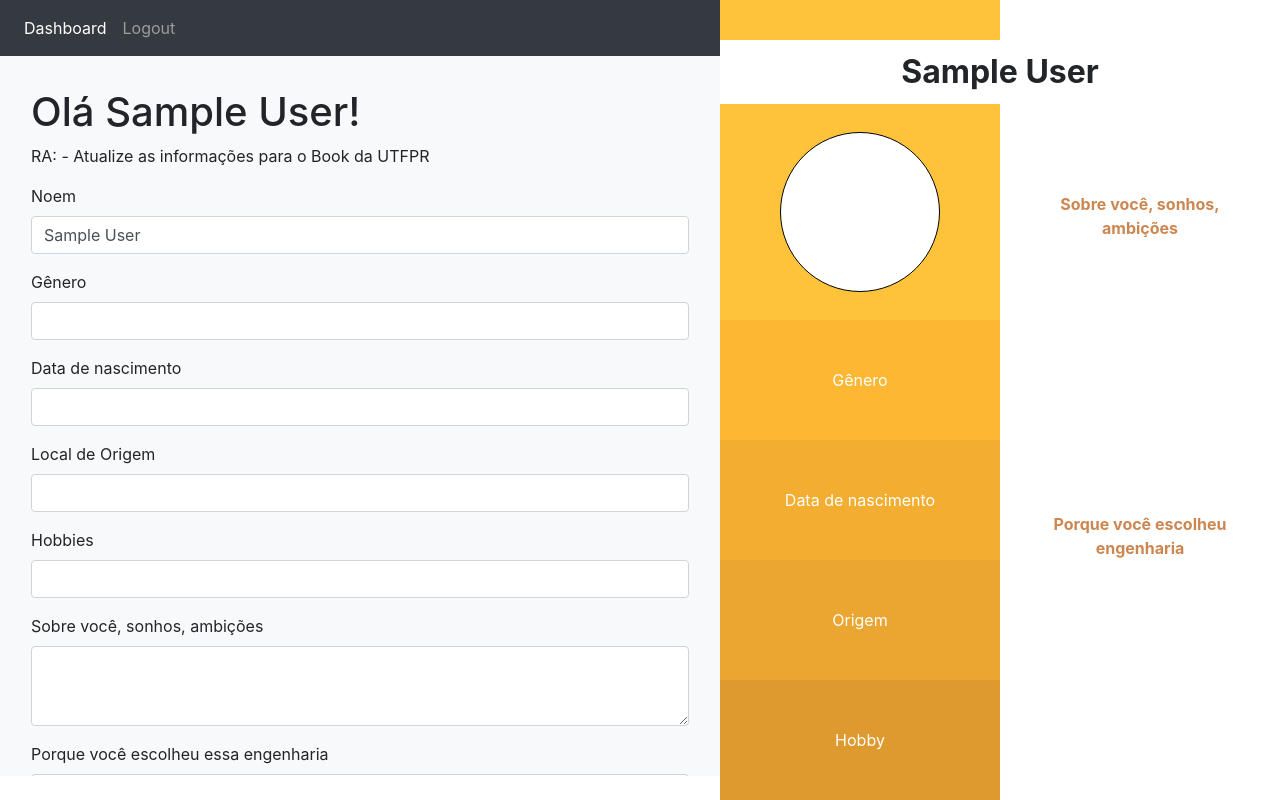
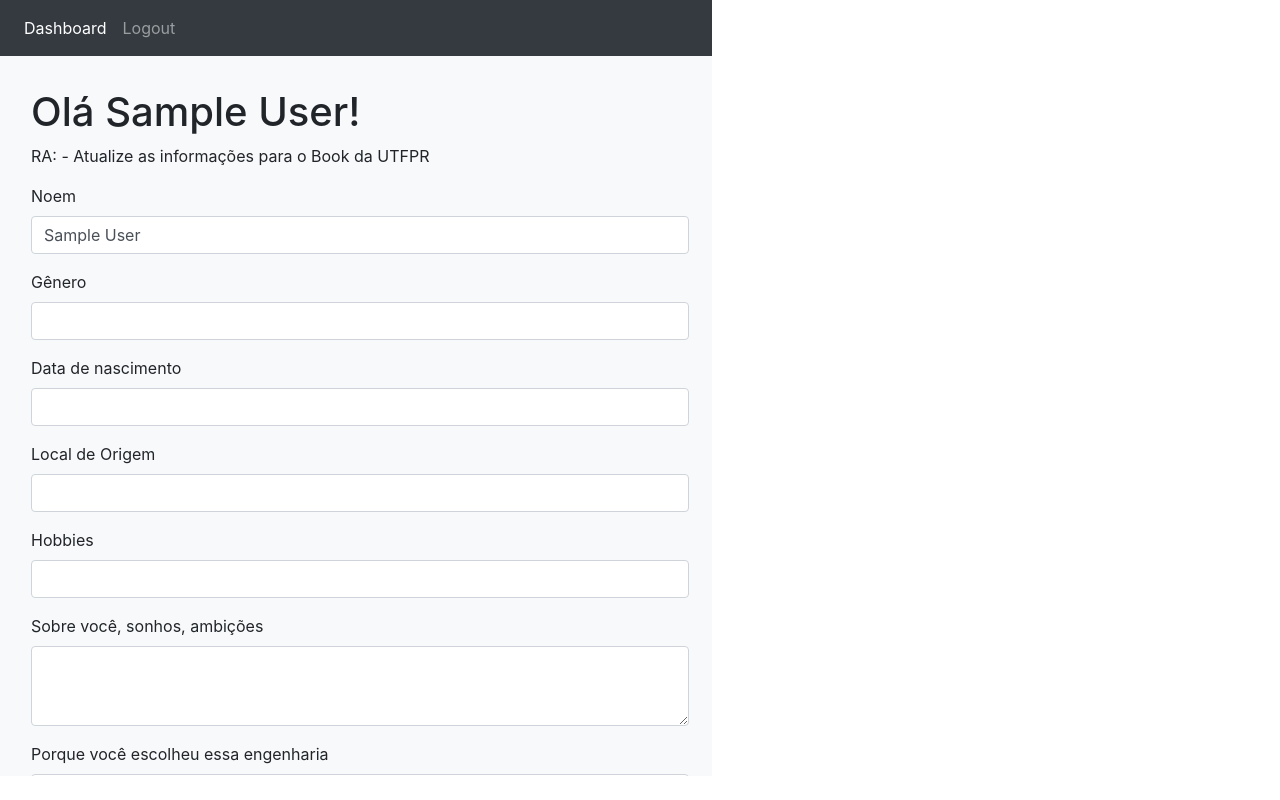
Before and after one commit to M4rcusVinicius/book-utfpr-s21, a Next.js app: page / in a window 1280 px wide. Built offline with nearby package versions, Linux system fonts and the light colour scheme; sample sign-in values are in the browser's storage.

Commit message:
Update Preview

```diff
--- a/components/Preview/index.js
+++ b/components/Preview/index.js
@@ -1,21 +1,15 @@
 import { useState } from "react";
 import styled from "styled-components";
 
+/* import { Model } from './Model' */
 export { Preview };
-
-/*
-
-297 --- h
-210 --- 100vw
-
-*/
 
 const Wrapper = styled.div`
   @media (max-width: 900px) {
     display: ${(props) => (props.display ? "flex" : "none")};
     background-color: #eee;
-    height: 100vh;
-    width: 100vw;
+    height: 200vh;
+    width: 71vh;
     position: absolute;
     top: 0;
     left: 0;
@@ -28,148 +22,13 @@ const PreviewContainer = styled.section`
   right: 0;
   top: 0;
   height: 100vh;
-  width: 70vh;
-  background-color: white;
+  width: 71vh;
+  background-color: #fff;
+  position: absolute;
+`;
 
-  @media (max-width: 900px) {
-    width: 100vw;
-    height: 141vw;
-    position: relative;
-  }
-`;
-const LeftBlock = styled.div`
-  position: absolute;
-  left: 0;
-  top: 0;
-  height: 100vh;
-  width: 35vh;
-  background-color: #ffc33b;
-
-  @media (max-width: 900px) {
-    height: 100vw;
-    width: 50vw;
-  }
-`;
-const Name = styled.div`
-  position: absolute;
-  left: 0;
-  top: 5vh;
-  height: 8vh;
-  width: 70vh;
-  background-color: white;
-  text-align: center;
-  display: flex;
-  align-items: center;
-  justify-content: center;
-  font-weight: 700;
-  font-size: 4vh;
-
-  @media (max-width: 900px) {
-    font-size: 5vw;
-    top: 8vw;
-    height: 12vw;
-    width: 100vw;
-  }
-`;
-const PhotoBox = styled.div`
-  position: absolute;
-  left: 0;
-  top: 13vh;
-  height: 27vh;
-  width: 35vh;
-  background-color: #ffc33b;
-  display: flex;
-  align-items: center;
-  justify-content: center;
-
-  @media (max-width: 900px) {
-    top: 20vw;
-    height: 38vw;
-    width: 50vw;
-  }
-`;
-const Photo = styled.div`
-  height: 20vh;
-  width: 20vh;
-  border-radius: 50%;
-  background-color: white;
-  border: 1px solid black;
-  @media (max-width: 900px) {
-    height: 30vw;
-    width: 30vw;
-  }
-`;
-const Block = styled.div`
-  position: absolute;
-  left: 0;
-  top: ${(props) => 40 + props.num * 15}vh;
-  height: 15vh;
-  width: 35vh;
-  background-color: ${(props) => props.color};
-  display: flex;
-  align-items: center;
-  justify-content: center;
-  flex-direction: column;
-  @media (max-width: 900px) {
-    top: ${(props) => 58 + props.num * 20.7}vw;
-    height: 21vw;
-    width: 50vw;
-  }
-`;
-const BlockTitle = styled.div`
-  color: white;
-  font-size: 2vh;
-  @media (max-width: 900px) {
-    font-size: 3.2vw;
-  }
-`;
-const BlockValue = styled.div`
-  color: white;
-  font-weight: 600;
-  font-size: 2.5vh;
-  @media (max-width: 900px) {
-    font-size: 3.8vw;
-  }
-`;
-const Description = styled.div`
-  position: absolute;
-  right: 0;
-  top: ${(props) => props.top ? '22' : '62'}vh;
-  height: 38vh;
-  width: 35vh;
-  display: flex;
-  align-items: center;
-  justify-content: flex-start;
-  flex-direction: column;
-  padding: 2vh 3vh;
-  @media (max-width: 900px) {
-    padding: 3vw 3.2vw;
-    height: 48vw;
-  top: ${(props) => props.top ? '35' : '92'}vw;
-    width: 50vw;
-  }
-`;
-const DescTitle = styled.div`
-  color: #cc8751;
-  font-size: 2vh;
-  text-align: center;
-  font-weight: 700;
-  padding-bottom: 0.5vh;
-  @media (max-width: 900px) {
-    padding-bottom: 1vw;
-    font-size: 2.8vw;
-  }
-`;
-const DescValue = styled.div`
-  color: black;
-  font-size: 1.8vh;
-  text-align: justify;
-  @media (max-width: 900px) {
-    font-size: 2.5vw;
-  }
-`;
 const Button = styled.div`
-  position: absolute;
+  position: fixed;
   display: none;
   top: 0.5rem;
   right: 1rem;
@@ -186,7 +45,7 @@ function Preview({ user }) {
     <>
       <Button
         onClick={() => {
-          console.log('Click', display)
+          console.log("Click", display);
           setDisplay(!display);
         }}
       >
@@ -196,35 +55,7 @@ function Preview({ user }) {
       </Button>
       <Wrapper display={display}>
         <PreviewContainer>
-          <LeftBlock />
-          <Name>{user.name}</Name>
-          <PhotoBox>
-            <Photo />
-          </PhotoBox>
-          <Block num={0} color='#fdb732'>
-            <BlockTitle>Gênero</BlockTitle>
-            <BlockValue>{user.gender}</BlockValue>
-          </Block>
-          <Block num={1} color='#f3ae31'>
-            <BlockTitle>Data de nascimento</BlockTitle>
-            <BlockValue>{user.birth}</BlockValue>
-          </Block>
-          <Block num={2} color='#eaa630'>
-            <BlockTitle>Origem</BlockTitle>
-            <BlockValue>{user.birthplace}</BlockValue>
-          </Block>
-          <Block num={3} color='#de9a2f'>
-            <BlockTitle>Hobby</BlockTitle>
-            <BlockValue>{user.hobby}</BlockValue>
-          </Block>
-          <Description top>
-            <DescTitle>Sobre você, sonhos, ambições</DescTitle>
-            <DescValue>{user.about}</DescValue>
-          </Description>
-          <Description>
-            <DescTitle>Porque você escolheu engenharia</DescTitle>
-            <DescValue>{user.why}</DescValue>
-          </Description>
+          {/* <Model user={user} /> */}
         </PreviewContainer>
       </Wrapper>
     </>
```
